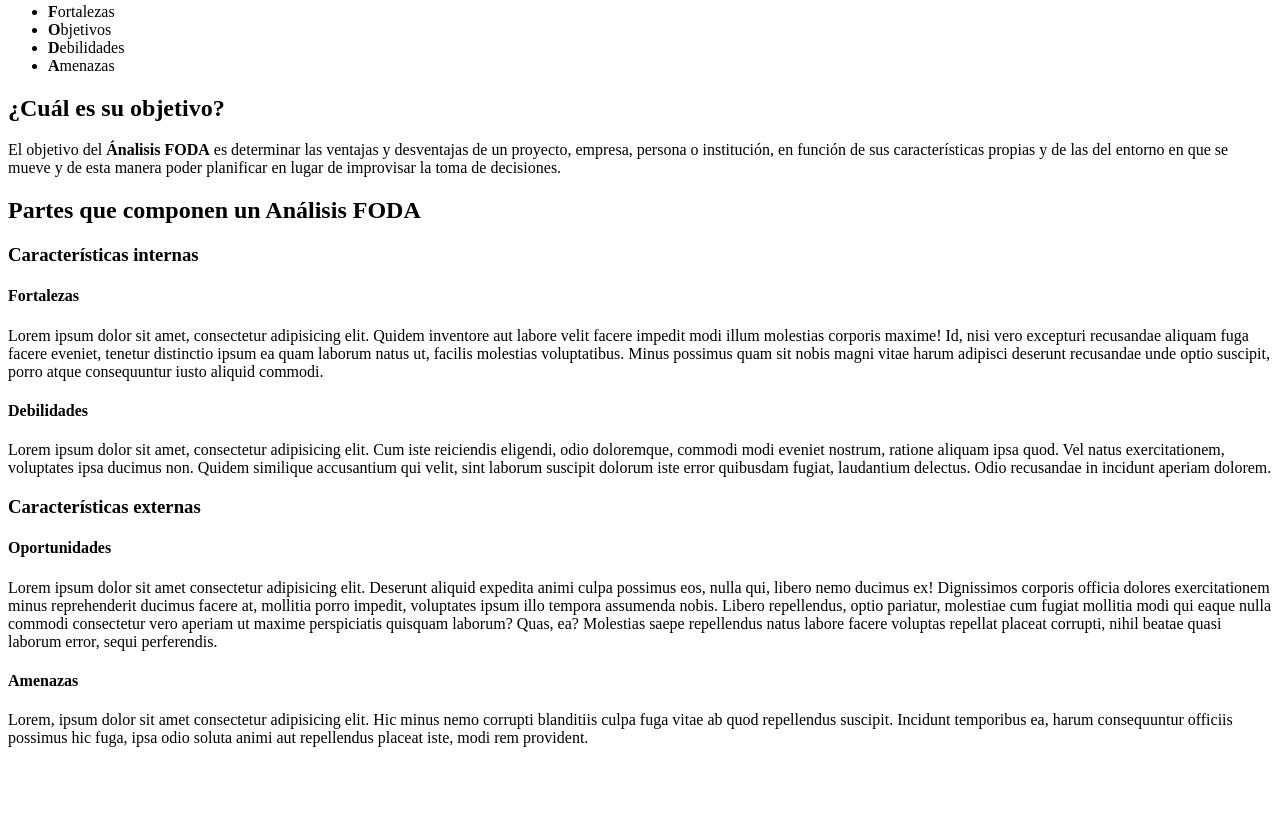
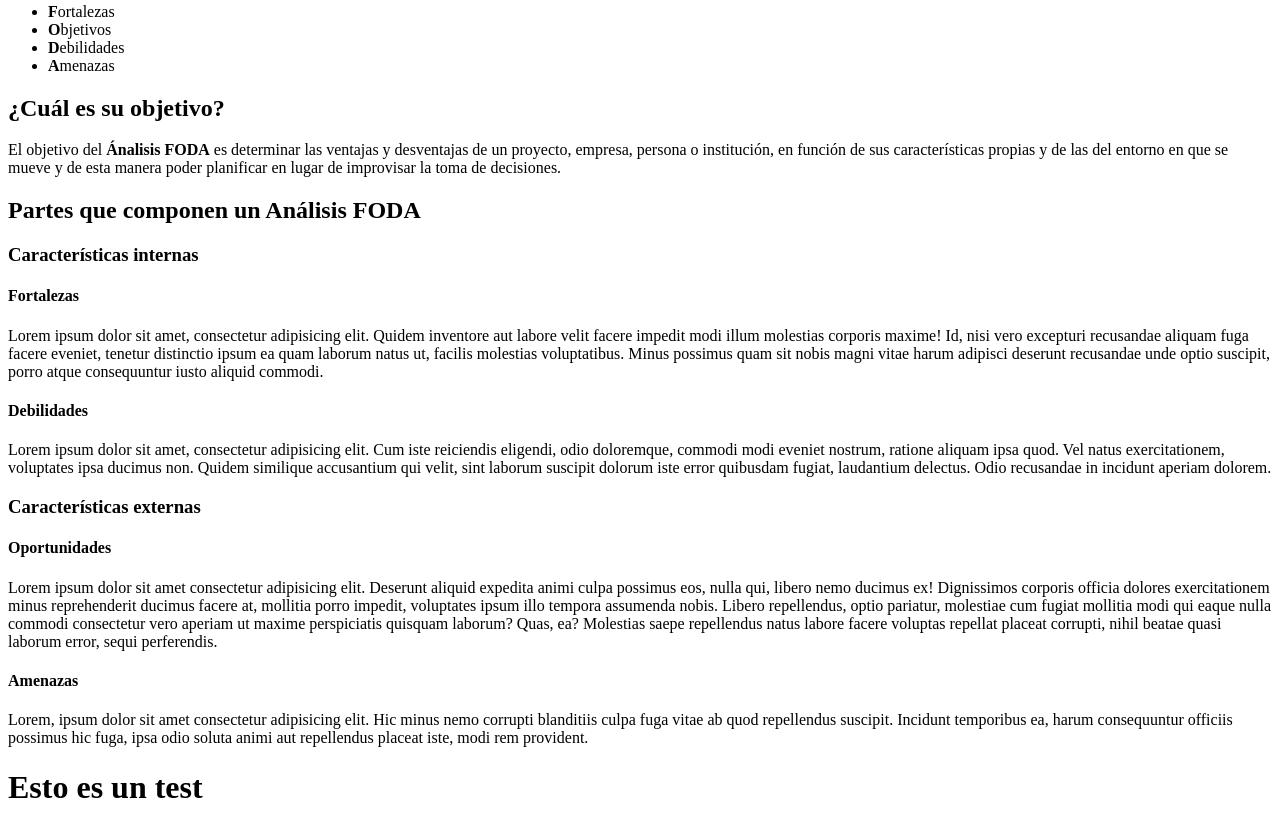
Before and after one commit to RebecaBranchi/ejercicio-1-digitalers, a plain HTML site: page index.html in a window 1280 px wide. Shown: the part 365-1192 px from the top of the page. Before the commit the page ends 1120 px from the top, so only its background shows below. Drawn offline with Linux system fonts and the light colour scheme.

Commit message:
agregamos una linea

```diff
--- a/index.html
+++ b/index.html
@@ -65,6 +65,8 @@
     repellendus suscipit. Incidunt temporibus ea, harum consequuntur officiis possimus hic fuga, ipsa odio soluta animi aut
     repellendus placeat iste, modi rem provident.
 
+    <h1>Esto es un test</h1>
+
 
 </body>
 
```
